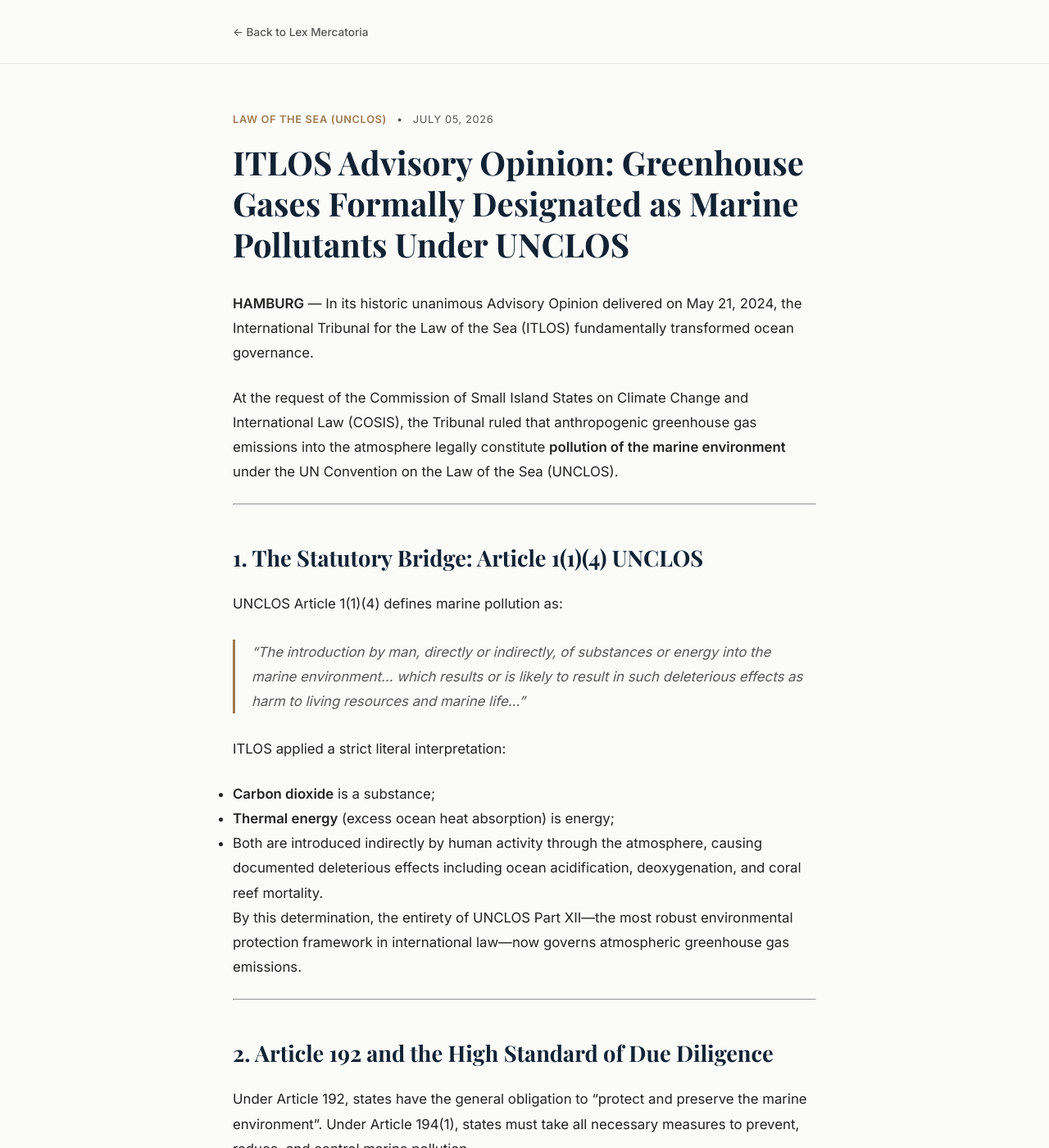
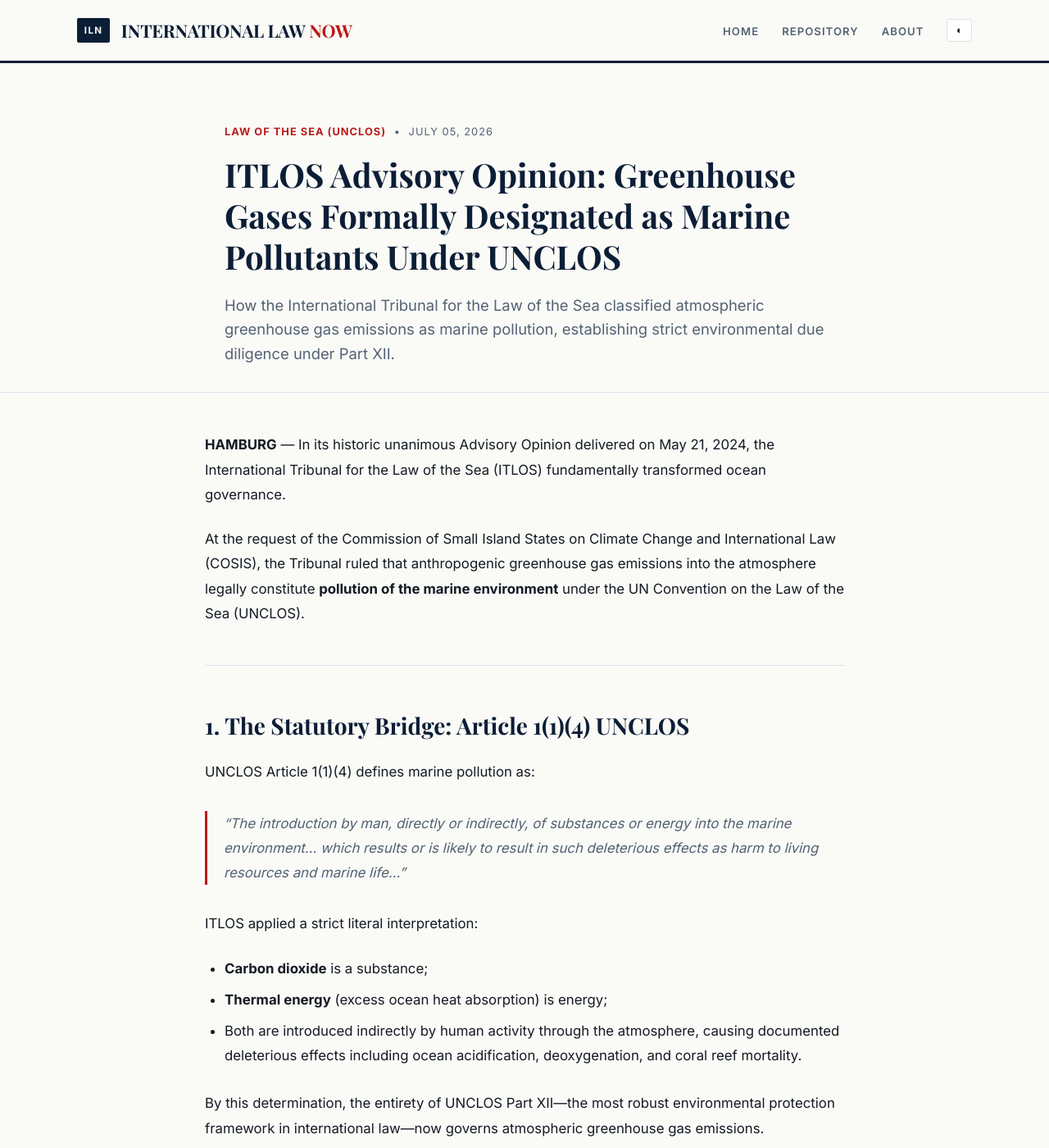
Before and after one commit to Nan00Kami/Law-Blog-Website, a Jekyll site: the page built from _posts/2026-07-05-itlos-marine-climate-advisory-opinion.md, in a window 1280 px wide and 1400 px high. Shown: the whole window at 82% size. Built offline with Jekyll 4.4.1, drawn with Linux system fonts in a browser that asks for light colours; some web fonts are replaced; some of the changed text lies outside the part shown.

Commit message:
Update post layout for International Law Now

```diff
--- a/_layouts/post.html
+++ b/_layouts/post.html
@@ -3,62 +3,147 @@
 <head>
   <meta charset="UTF-8" />
   <meta name="viewport" content="width=device-width, initial-scale=1.0" />
-  <title>{{ page.title }} | Lex Mercatoria</title>
+  <title>{{ page.title }} | International Law Now</title>
   <link rel="preconnect" href="https://fonts.googleapis.com" />
   <link rel="preconnect" href="https://fonts.gstatic.com" crossorigin />
-  <link href="https://fonts.googleapis.com/css2?family=Inter:wght@300;400;500;600&family=Playfair+Display:ital,wght@0,500;0,600;0,700;1,400&display=swap" rel="stylesheet" />
+  <link href="https://fonts.googleapis.com/css2?family=Inter:wght@300;400;500;600;700&family=Playfair+Display:ital,wght@0,600;0,700;1,400&family=JetBrains+Mono:wght@400;500&display=swap" rel="stylesheet" />
+  <script>
+    // Inline script prevents flash of light mode on page reload
+    if (localStorage.getItem('iln-theme') === 'dark') {
+      document.documentElement.classList.add('dark-mode');
+    }
+  </script>
   <style>
     :root {
-      --bg: #fbfbf9;
+      --bg: #fafaf7;
       --card-bg: #ffffff;
-      --text-main: #1a1a1a;
-      --text-muted: #575757;
-      --border: #e8e6e1;
-      --accent: #112233;
-      --accent-gold: #9e7b4f;
+      --navy-deep: #0c1e36;
+      --navy-mid: #162f52;
+      --text-main: #141b24;
+      --text-muted: #536273;
+      --border: #dbe2ea;
+      --accent-red: #b91c1c;
+      --code-bg: #eef2f6;
       --font-serif: 'Playfair Display', Georgia, serif;
       --font-sans: 'Inter', -apple-system, BlinkMacSystemFont, sans-serif;
+      --font-mono: 'JetBrains Mono', monospace;
+      --transition: all 0.2s ease-in-out;
     }
+
+    html.dark-mode {
+      --bg: #0b111a;
+      --card-bg: #111a24;
+      --navy-deep: #90b4ce;
+      --navy-mid: #b8c9dc;
+      --text-main: #e6edf3;
+      --text-muted: #94a3b8;
+      --border: #1e2d3d;
+      --accent-red: #f87171;
+      --code-bg: #162231;
+    }
+
     * { box-sizing: border-box; margin: 0; padding: 0; }
-    body { background-color: var(--bg); color: var(--text-main); font-family: var(--font-sans); line-height: 1.8; }
-    .container { max-width: 760px; margin: 0 auto; padding: 0 1.5rem; }
-    header { border-bottom: 1px solid var(--border); padding: 1.5rem 0; margin-bottom: 3.5rem; }
-    .nav-back { text-decoration: none; color: var(--text-muted); font-size: 0.85rem; font-weight: 500; }
-    .nav-back:hover { color: var(--accent); }
-    .post-meta { display: flex; gap: 0.75rem; font-size: 0.8rem; text-transform: uppercase; letter-spacing: 0.05em; color: var(--text-muted); margin-bottom: 1rem; }
-    .post-tag { color: var(--accent-gold); font-weight: 600; }
-    h1.article-title { font-family: var(--font-serif); font-size: 2.5rem; line-height: 1.25; color: var(--accent); margin-bottom: 2rem; }
-    .post-content { font-size: 1.05rem; color: #222; }
-    .post-content h2 { font-family: var(--font-serif); font-size: 1.7rem; color: var(--accent); margin: 2.5rem 0 1rem; }
-    .post-content h3 { font-size: 1.25rem; margin: 2rem 0 0.75rem; color: var(--accent); }
-    .post-content p { margin-bottom: 1.5rem; }
-    .post-content blockquote { border-left: 3px solid var(--accent-gold); padding-left: 1.25rem; margin: 1.75rem 0; font-style: italic; color: var(--text-muted); }
-    footer { border-top: 1px solid var(--border); padding: 3rem 0; margin-top: 5rem; font-size: 0.85rem; color: var(--text-muted); }
+    body { background-color: var(--bg); color: var(--text-main); font-family: var(--font-sans); line-height: 1.8; transition: background-color 0.2s, color 0.2s; }
+    .container { max-width: 1140px; margin: 0 auto; padding: 0 1.5rem; }
+    .article-container { max-width: 780px; margin: 0 auto; padding: 0 1.5rem; }
+
+    header { border-bottom: 3px solid var(--navy-deep); position: sticky; top: 0; background: var(--bg); backdrop-filter: blur(8px); z-index: 100; transition: border-color 0.2s; }
+    .nav { display: flex; justify-content: space-between; align-items: center; height: 74px; }
+    .brand-lockup { display: flex; align-items: center; gap: 0.85rem; text-decoration: none; }
+    .iln-badge { background: var(--navy-deep); color: var(--bg); font-size: 0.72rem; font-weight: 800; letter-spacing: 0.12em; padding: 0.28rem 0.55rem; border-radius: 2px; }
+    .logo { font-family: var(--font-serif); font-size: 1.35rem; font-weight: 700; color: var(--navy-deep); letter-spacing: -0.01em; }
+    .logo span { color: var(--accent-red); }
+
+    .nav-actions { display: flex; align-items: center; gap: 1.75rem; }
+    .nav-links { display: flex; gap: 1.75rem; list-style: none; }
+    .nav-links a { text-decoration: none; color: var(--text-muted); font-size: 0.82rem; font-weight: 600; text-transform: uppercase; letter-spacing: 0.08em; transition: var(--transition); }
+    .nav-links a:hover { color: var(--navy-deep); }
+
+    .theme-toggle {
+      background: var(--card-bg);
+      border: 1px solid var(--border);
+      color: var(--text-main);
+      padding: 0.35rem 0.65rem;
+      border-radius: 3px;
+      font-size: 0.8rem;
+      cursor: pointer;
+      display: inline-flex;
+      align-items: center;
+      transition: var(--transition);
+    }
+    .theme-toggle:hover { border-color: var(--navy-deep); }
+
+    .post-header { padding: 4.5rem 0 2rem; border-bottom: 1px solid var(--border); }
+    .post-meta { font-size: 0.8rem; text-transform: uppercase; letter-spacing: 0.08em; color: var(--text-muted); margin-bottom: 1rem; display: flex; gap: 0.6rem; align-items: center; }
+    .post-meta-tag { color: var(--accent-red); font-weight: 700; }
+    .post-full-title { font-family: var(--font-serif); font-size: 2.5rem; line-height: 1.25; color: var(--navy-deep); margin-bottom: 1.25rem; }
+    .post-lead-summary { font-size: 1.15rem; color: var(--text-muted); font-weight: 400; line-height: 1.6; }
+
+    .post-body { padding: 3rem 0 5rem; font-size: 1.05rem; }
+    .post-body h2 { font-family: var(--font-serif); font-size: 1.75rem; color: var(--navy-deep); margin: 2.5rem 0 1rem; }
+    .post-body h3 { font-family: var(--font-serif); font-size: 1.35rem; color: var(--navy-deep); margin: 2rem 0 0.75rem; }
+    .post-body p { margin-bottom: 1.5rem; }
+    .post-body ul, .post-body ol { margin: 1rem 0 1.75rem 1.5rem; }
+    .post-body li { margin-bottom: 0.5rem; }
+    .post-body hr { border: none; border-top: 1px solid var(--border); margin: 3rem 0; }
+    .post-body blockquote { border-left: 3px solid var(--accent-red); padding-left: 1.25rem; margin: 2rem 0; font-style: italic; color: var(--text-muted); }
+    .post-body pre { background: var(--code-bg); padding: 1.25rem; border-radius: 3px; font-family: var(--font-mono); font-size: 0.88rem; overflow-x: auto; margin: 1.75rem 0; border: 1px solid var(--border); }
+    .post-body code { font-family: var(--font-mono); background: var(--code-bg); padding: 0.15rem 0.35rem; border-radius: 2px; font-size: 0.9em; }
+
+    footer { border-top: 1px solid var(--border); padding: 3rem 0; font-size: 0.85rem; color: var(--text-muted); }
   </style>
 </head>
 <body>
   <header>
-    <div class="container">
-      <a href="{{ '/' | relative_url }}" class="nav-back">&larr; Back to Lex Mercatoria</a>
+    <div class="container nav">
+      <a href="{{ '/' | relative_url }}" class="brand-lockup">
+        <span class="iln-badge">ILN</span>
+        <span class="logo">INTERNATIONAL LAW <span>NOW</span></span>
+      </a>
+      <div class="nav-actions">
+        <ul class="nav-links">
+          <li><a href="{{ '/' | relative_url }}">Home</a></li>
+          <li><a href="{{ '/repository/' | relative_url }}">Repository</a></li>
+          <li><a href="{{ '/about/' | relative_url }}">About</a></li>
+        </ul>
+        <button class="theme-toggle" id="theme-btn" aria-label="Toggle theme">◐</button>
+      </div>
     </div>
   </header>
-  <main class="container">
+
   <article>
+    <section class="post-header">
+      <div class="article-container">
         <div class="post-meta">
-        <span class="post-tag">{{ page.jurisdiction }}</span>
+          <span class="post-meta-tag">{{ page.jurisdiction }}</span>
           <span>&bull;</span>
           <span>{{ page.date | date: "%B %d, %Y" }}</span>
         </div>
-      <h1 class="article-title">{{ page.title }}</h1>
-      <div class="post-content">
+        <h1 class="post-full-title">{{ page.title }}</h1>
+        {% if page.summary %}
+        <p class="post-lead-summary">{{ page.summary }}</p>
+        {% endif %}
+      </div>
+    </section>
+
+    <div class="article-container post-body">
       {{ content }}
     </div>
   </article>
-  </main>
+
   <footer>
     <div class="container">
-      &copy; {{ site.time | date: "%Y" }} Lex Mercatoria. Published for academic and analytical discourse.
+      &copy; {{ site.time | date: "%Y" }} International Law Now (ILN). Published for academic, institutional, and doctrinal discourse.
     </div>
   </footer>
+
+  <script>
+    const themeBtn = document.getElementById('theme-btn');
+    themeBtn.addEventListener('click', () => {
+      document.documentElement.classList.toggle('dark-mode');
+      const isDark = document.documentElement.classList.contains('dark-mode');
+      localStorage.setItem('iln-theme', isDark ? 'dark' : 'light');
+    });
+  </script>
 </body>
 </html>
```
Lines whose indentation alone changed are shown as unchanged.
